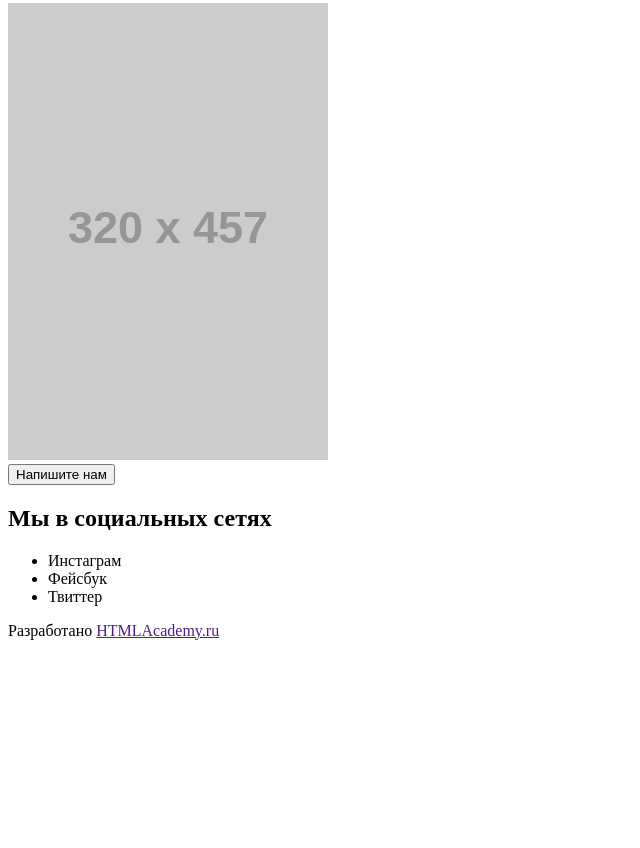
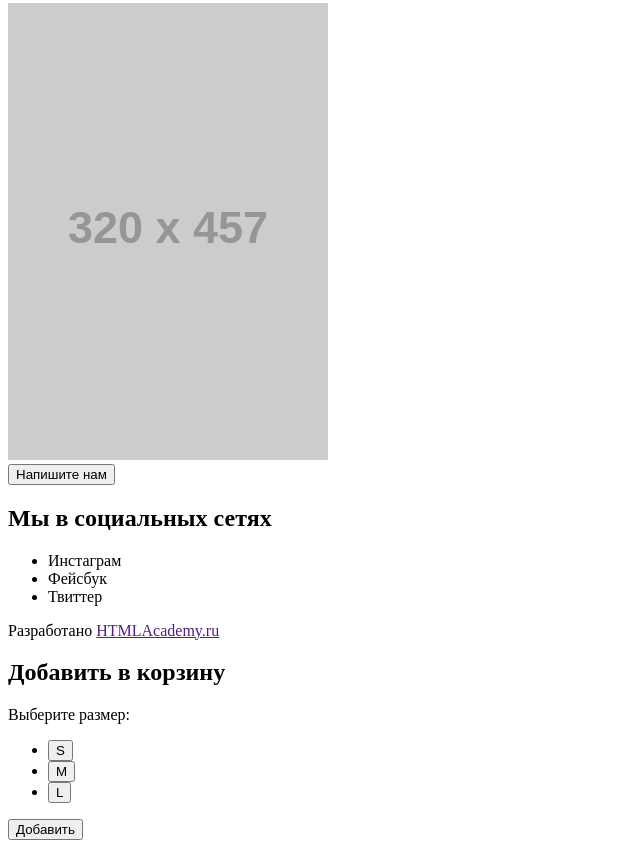
Before and after one commit to regzuk/675087-mishka, a website: page source/index.html in a window 1280 px wide. Shown: the part 1367-2215 px from the top of the page, without its empty margins (0-640 px from the left). Before the commit the page ends 2015 px from the top, so only its background shows below. Drawn offline with Linux system fonts and the light colour scheme; placeholder pictures from the web are drawn by us.

Commit message:
add modal section

```diff
--- a/source/index.html
+++ b/source/index.html
@@ -203,6 +203,25 @@
         <a class="developed__link" href="">HTMLAcademy.ru</a>
       </section>
     </footer>
-
+    <section class="modal-add-cart">
+      <h2 class="modal-add-cart__title">
+        Добавить в корзину
+      </h2>
+      <span class="modal-add-cart__size-text">
+        Выберите размер:
+      </span>
+      <ul class="modal-add-cart__size-list">
+        <li class="modal-add-cart__size-item">
+          <button class="modal-add-cart__size-button modal-add-cart__size-button--active" type="button">S</button>
+        </li>
+        <li class="modal-add-cart__size-item">
+          <button class="modal-add-cart__size-button" type="button">M</button>
+        </li>
+        <li class="modal-add-cart__size-item">
+          <button class="modal-add-cart__size-button" type="button">L</button>
+        </li>
+      </ul>
+      <button class="modal-add-cart__add-cart-button" type="button">Добавить</button>
+    </section>
   </body>
 </html>
```
